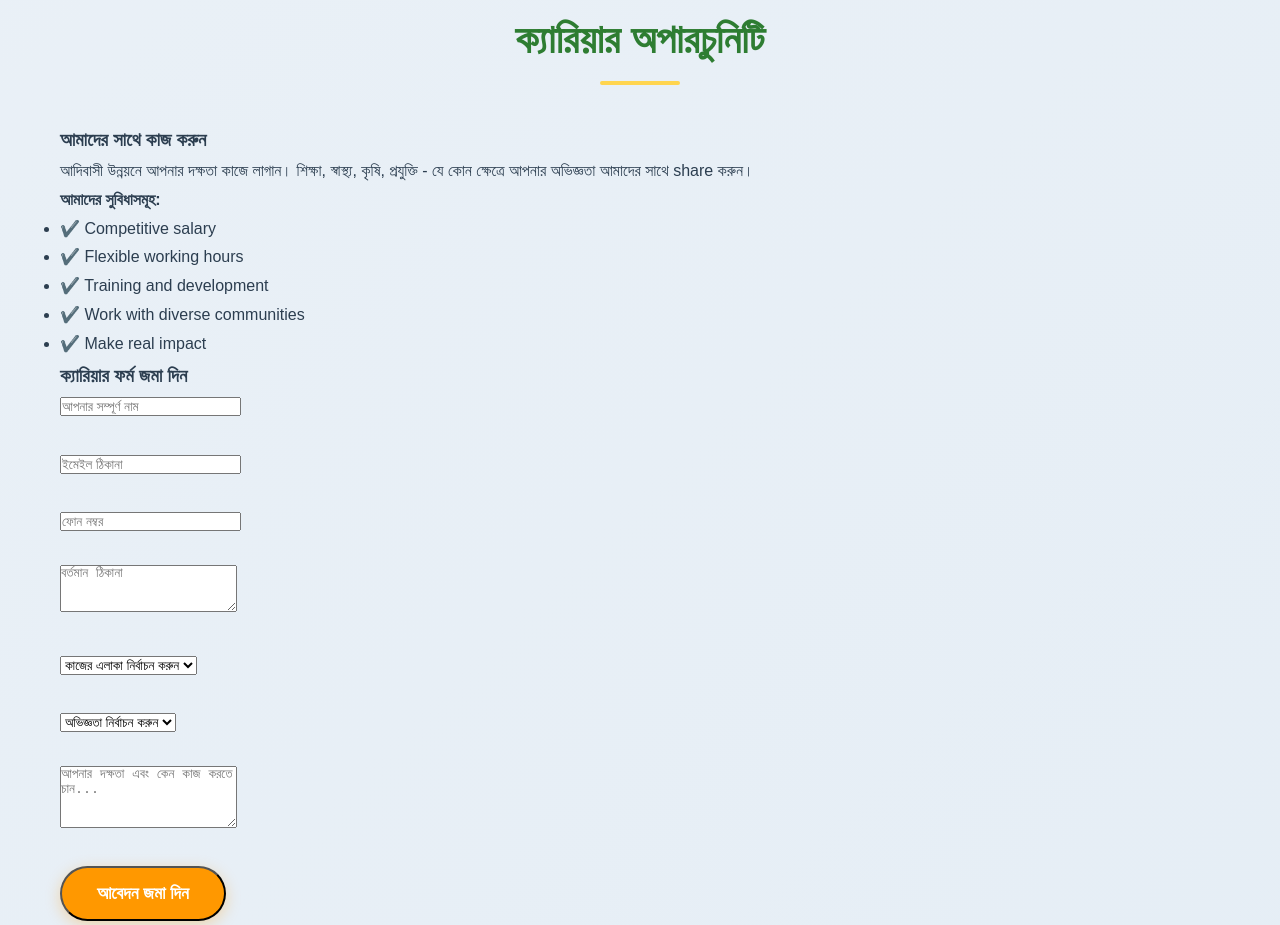
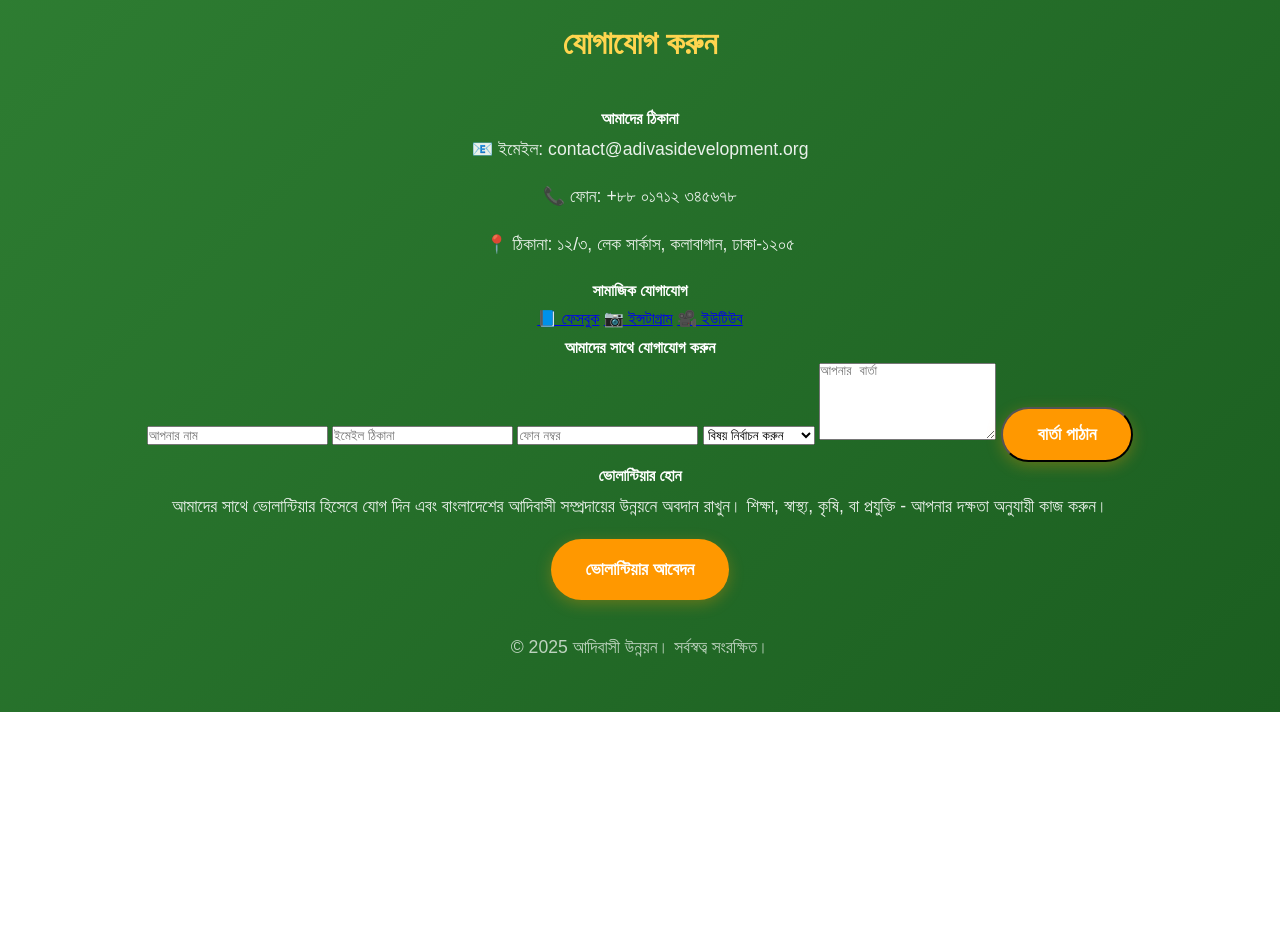
Before and after one commit to adivasidev/adivasidevelopment.github.io, a plain HTML site: page index.html in a window 1280 px wide. Shown: the part 6869-7794 px from the top of the page. After the commit the page ends 7581 px from the top, so only its background shows below. Drawn offline with Linux system fonts and the light colour scheme.

Commit message:
Update index.html

```diff
--- a/index.html
+++ b/index.html
@@ -194,77 +194,7 @@
         </div>
     </section>
 
-    <!-- Career Section -->
-    <section class="section career" id="career">
-        <h2>ক্যারিয়ার অপারচুনিটি</h2>
-        <div class="career-container">
-            <div class="career-info">
-                <h3>আমাদের সাথে কাজ করুন</h3>
-                <p>আদিবাসী উন্নয়নে আপনার দক্ষতা কাজে লাগান। শিক্ষা, স্বাস্থ্য, কৃষি, প্রযুক্তি - যে কোন ক্ষেত্রে আপনার অভিজ্ঞতা আমাদের সাথে share করুন।</p>
 
-                <div class="benefits">
-                    <h4>আমাদের সুবিধাসমূহ:</h4>
-                    <ul>
-                        <li>✔️ Competitive salary</li>
-                        <li>✔️ Flexible working hours</li>
-                        <li>✔️ Training and development</li>
-                        <li>✔️ Work with diverse communities</li>
-                        <li>✔️ Make real impact</li>
-                    </ul>
-                </div>
-            </div>
-
-            <div class="career-form">
-                <h3>ক্যারিয়ার ফর্ম জমা দিন</h3>
-                <form id="careerForm" action="https://script.google.com/macros/s/AKfycbw0vdfyRf8yBrGfG52Qz4yB2gyObK1HoUB0J44uLnCx_aTqyxyibHv12YIM2AENpQVm-g/exec" method="POST">
-                    <div class="form-group">
-                        <input type="text" name="name" placeholder="আপনার সম্পূর্ণ নাম" required>
-                    </div>
-
-                    <div class="form-group">
-                        <input type="email" name="email" placeholder="ইমেইল ঠিকানা" required>
-                    </div>
-
-                    <div class="form-group">
-                        <input type="tel" name="phone" placeholder="ফোন নম্বর" required>
-                    </div>
-
-                    <div class="form-group">
-                        <textarea name="address" placeholder="বর্তমান ঠিকানা" rows="3" required></textarea>
-                    </div>
-
-                    <div class="form-group">
-                        <select name="workArea" required>
-                            <option value="">কাজের এলাকা নির্বাচন করুন</option>
-                            <option value="education">শিক্ষা</option>
-                            <option value="healthcare">স্বাস্থ্য সেবা</option>
-                            <option value="agriculture">কৃষি</option>
-                            <option value="handicraft">হস্তশিল্প</option>
-                            <option value="technology">প্রযুক্তি</option>
-                            <option value="administration">প্রশাসন</option>
-                            <option value="other">অন্যান্য</option>
-                        </select>
-                    </div>
-
-                    <div class="form-group">
-                        <select name="experience" required>
-                            <option value="">অভিজ্ঞতা নির্বাচন করুন</option>
-                            <option value="fresher">ফ্রেশার (০-১ বছর)</option>
-                            <option value="1-3">১-৩ বছর</option>
-                            <option value="3-5">৩-৫ বছর</option>
-                            <option value="5+">৫+ বছর</option>
-                        </select>
-                    </div>
-
-                    <div class="form-group">
-                        <textarea name="message" placeholder="আপনার দক্ষতা এবং কেন কাজ করতে চান..." rows="4"></textarea>
-                    </div>
-
-                    <button type="submit" class="cta-button">আবেদন জমা দিন</button>
-                </form>
-            </div>
-        </div>
-    </section>
 
     <footer id="contact">
         <div class="section">
```
